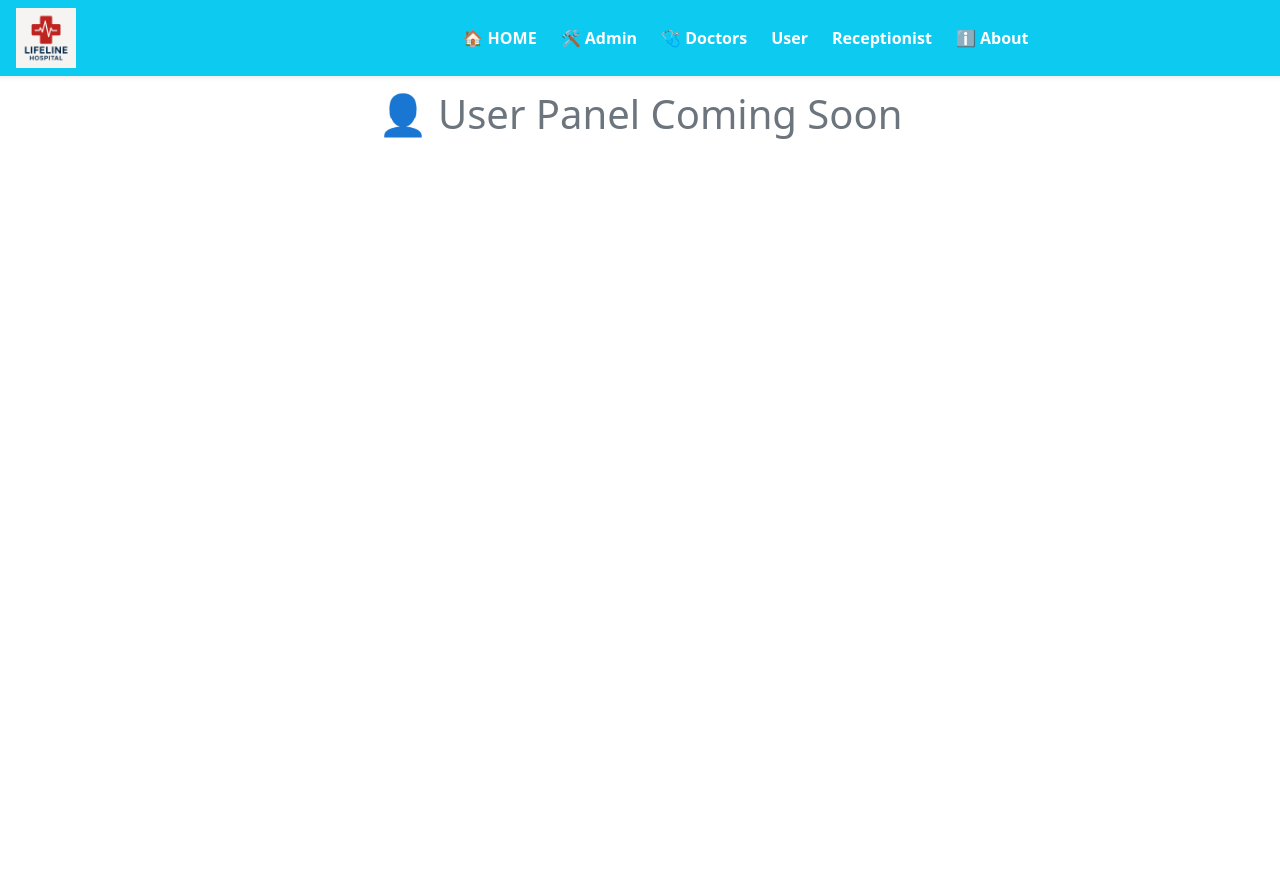
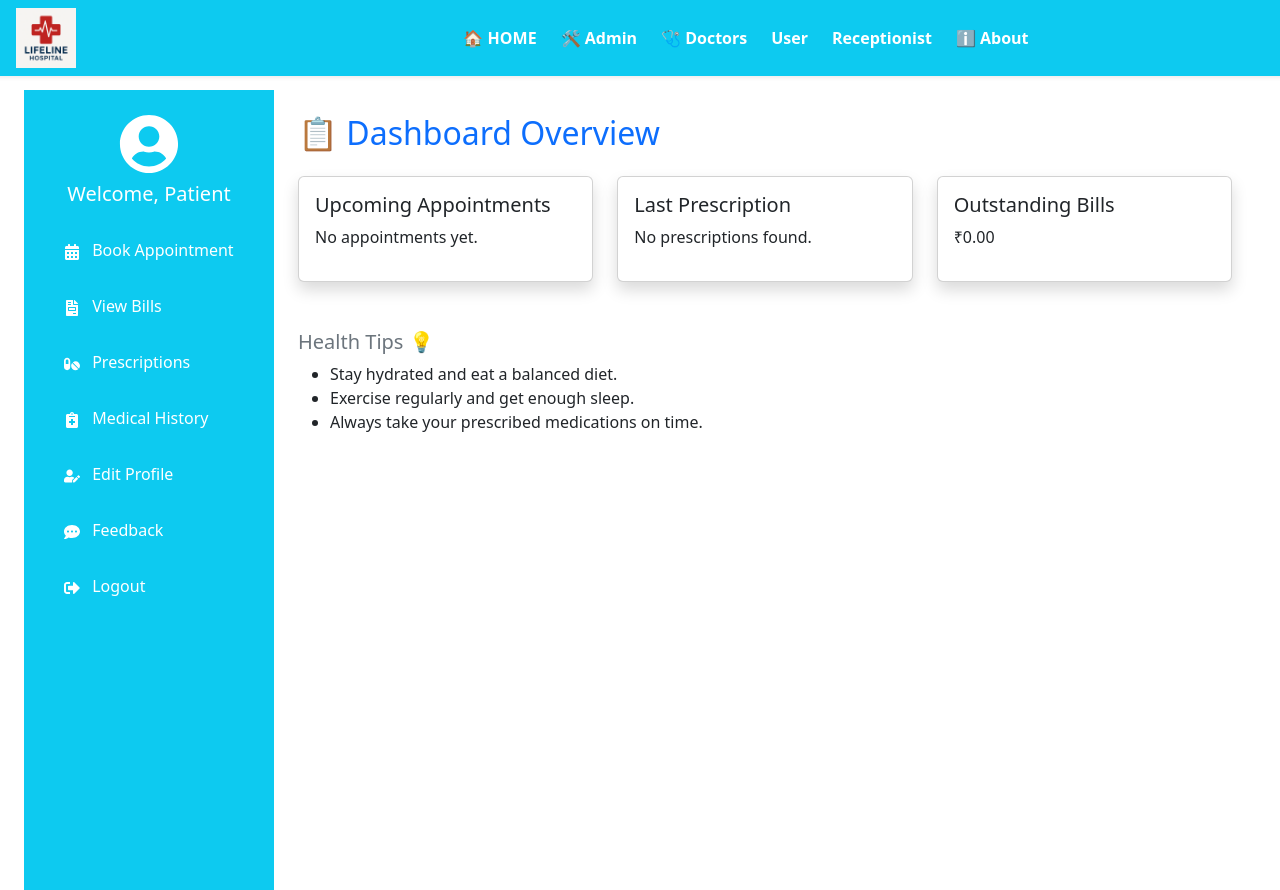
Before and after one commit to pratik-baramade/HMSFront, a React (Vite) app in the folder hmsfront/: page /user in a window 1280 px wide. Before the commit the page ends 800 px from the top, so only its background shows below. Built offline with nearby package versions, Linux system fonts and the light colour scheme.

Commit message:
Add patientDashboard functionality

```diff
--- a/hmsfront/package.json
+++ b/hmsfront/package.json
@@ -12,8 +12,10 @@
   "dependencies": {
     "axios": "^1.8.4",
     "bootstrap": "^5.3.3",
+    "lucide-react": "^0.488.0",
     "react": "^19.0.0",
     "react-dom": "^19.0.0",
+    "react-icons": "^5.5.0",
     "react-router-dom": "^7.4.1",
     "sweetalert2": "^11.17.2"
   },
--- a/hmsfront/src/App.jsx
+++ b/hmsfront/src/App.jsx
@@ -9,7 +9,9 @@ import VideoPlayer from './Components/VideoPlayer';
 import { BrowserRouter, Routes, Route, NavLink } from "react-router-dom";
 import AddPatient from './Components/AddPatient';
 import ViewPatients from './Components/ViewPatients';
-import AdminPanel from './Components/AdminPanel';
+import AdminPanel from './Pages/AdminPanel';
+import PatientDashboard from './Pages/PatientDashboard';
+import BookAppointment from './Components/BookAppointment';
 
 function App() {
   const [count, setCount] = useState(0);
@@ -54,9 +56,10 @@ function App() {
           <Routes>
             <Route path='/' element={<VideoPlayer />} />
             <Route path='/admin' element={<AdminPanel />} />
-            <Route path='/viewDoctors' element={<h1>Doctor Module</h1>
-            } />
-            <Route path='/user' element={<h1 className="text-center text-secondary">👤 User Panel Coming Soon</h1>} />
+            <Route path='/viewDoctors' element={<h1>Doctor Module</h1>} />
+            <Route path='/user' element={<PatientDashboard/>} />
+           <Route path="/user/book-appointment" element={<BookAppointment/>} />
+
             <Route path="/Recepationist" element={<h1 className="text-center text-secondary">👤 Recepatinoist Panel Coming Soon</h1>}/>
             <Route path='/About' element={<h1 className="text-center text-secondary">📘 About Us</h1>} />
             <Route />
--- /dev/null
+++ b/hmsfront/src/Components/BookAppointment.jsx
@@ -0,0 +1,133 @@
+import React, { useState, useEffect } from "react";
+import axios from "axios";
+import Swal from "sweetalert2";
+import { useNavigate } from "react-router-dom";
+
+import DoctorsService from "../DoctorsService";
+import PatientsService from "../PatientsService";
+
+const BookAppointment = () => {
+  const [doctors, setDoctors] = useState([]);
+  const [patients, setPatients] = useState([]);
+  const [formData, setFormData] = useState({
+    patient_id: "",
+    doctor_id: "",
+    Appointment_date: "",
+    time: "",
+    Status: "Pending",
+  });
+  const navigate = useNavigate();
+
+  useEffect(() => {
+    DoctorsService.getDoctors().then((res) => setDoctors(res.data));
+    PatientsService.getPatients().then((res) => setPatients(res.data));
+  }, []);
+
+  const handleChange = (e) => {
+    const { name, value } = e.target;
+    setFormData((prev) => ({ ...prev, [name]: value }));
+  };
+
+  const handleSubmit = (e) => {
+    e.preventDefault();
+
+    axios.post("/api/appointments", formData)
+      .then(() => {
+        Swal.fire("Success", "Appointment booked successfully!", "success");
+        setFormData({
+          patient_id: "",
+          doctor_id: "",
+          Appointment_date: "",
+          time: "",
+
+        });
+      })
+      .catch(() => Swal.fire("Error", "Could not book appointment", "error"));
+  };
+
+  return (
+    <div className="container mt-5">
+      <div className="card shadow p-4">
+        <h3 className="text-primary text-center mb-4">🗓️ Book Appointment</h3>
+        <form onSubmit={handleSubmit}>
+          <div className="row g-3">
+            <div className="col-md-6">
+              <label className="form-label">Patient</label>
+              <select
+                className="form-select"
+                name="patient_id"
+                value={formData.patient_id}
+                onChange={handleChange}
+                required
+              >
+                <option value="">Select Patient</option>
+                {patients.map((pat) => (
+                  <option key={pat.patient_id} value={pat.patient_id}>
+                    {pat.name}
+                  </option>
+                ))}
+              </select>
+            </div>
+
+            <div className="col-md-6">
+              <label className="form-label">Doctor</label>
+              <select
+                className="form-select"
+                name="doctor_id"
+                value={formData.doctor_id}
+                onChange={handleChange}
+                required
+              >
+                <option value="">Select Doctor</option>
+                {doctors.map((doc) => (
+                  <option key={doc.doctor_id} value={doc.doctor_id}>
+                     {doc.name} - {doc.specialization}
+                  </option>
+                ))}
+              </select>
+            </div>
+
+            <div className="col-md-6">
+              <label className="form-label">Appointment Date</label>
+              <input
+                type="date"
+                className="form-control"
+                name="Appointment_date"
+                value={formData.Appointment_date}
+                onChange={handleChange}
+                required
+              />
+            </div>
+
+            <div className="col-md-6">
+              <label className="form-label">Time</label>
+              <input
+                type="time"
+                className="form-control"
+                name="time"
+                value={formData.time}
+                onChange={handleChange}
+                required
+              />
+            </div>
+
+
+            <div className="col-12 text-center">
+              <button type="submit" className="btn btn-success px-4 mt-2">
+                Book Now
+              </button>
+            </div>
+
+
+            <div className="col-12 text-center">
+            <button type="button" className="btn btn-danger px-4 mt-2 me-2  text-black" onClick={() => navigate("/user")}>Back</button>
+
+            </div>
+          </div>
+        </form>
+      </div>
+    </div>
+  );
+};
+
+export default BookAppointment;
--- /dev/null
+++ b/hmsfront/src/Pages/PatientDashboard.jsx
@@ -0,0 +1,93 @@
+import React from "react";
+import { NavLink } from "react-router-dom";
+import { FaCalendarAlt, FaFileInvoice, FaUserEdit, FaNotesMedical, FaPills, FaSignOutAlt, FaUserCircle, FaCommentDots } from "react-icons/fa";
+
+const PatientDashboard = () => {
+  return (
+    <div className="d-flex min-vh-100">
+      {/* Sidebar */}
+      <div className="bg-info text-white p-4" style={{ width: "250px" }}>
+        <div className="text-center mb-4">
+          <FaUserCircle size={60} />
+          <h5 className="mt-2">Welcome, Patient</h5>
+        </div>
+        <ul className="nav flex-column gap-3">
+          <li className="nav-item">
+            <NavLink to="/user/book-appointment" className="nav-link text-white">
+              <FaCalendarAlt className="me-2" /> Book Appointment
+            </NavLink>
+          </li>
+          <li className="nav-item">
+            <NavLink to="/user/bills" className="nav-link text-white">
+              <FaFileInvoice className="me-2" /> View Bills
+            </NavLink>
+          </li>
+          <li className="nav-item">
+            <NavLink to="/user/prescriptions" className="nav-link text-white">
+              <FaPills className="me-2" /> Prescriptions
+            </NavLink>
+          </li>
+          <li className="nav-item">
+            <NavLink to="/user/history" className="nav-link text-white">
+              <FaNotesMedical className="me-2" /> Medical History
+            </NavLink>
+          </li>
+          <li className="nav-item">
+            <NavLink to="/user/profile" className="nav-link text-white">
+              <FaUserEdit className="me-2" /> Edit Profile
+            </NavLink>
+          </li>
+          <li className="nav-item">
+            <NavLink to="/user/feedback" className="nav-link text-white">
+              <FaCommentDots className="me-2" /> Feedback
+            </NavLink>
+          </li>
+          <li className="nav-item">
+            <NavLink to="/logout" className="nav-link text-white">
+              <FaSignOutAlt className="me-2" /> Logout
+            </NavLink>
+          </li>
+        </ul>
+      </div>
+
+      {/* Main Content */}
+      <div className="flex-grow-1 p-4">
+        <h2 className="text-primary mb-4">📋 Dashboard Overview</h2>
+
+        <div className="row g-4">
+          <div className="col-md-4">
+            <div className="card shadow rounded p-3">
+              <h5>Upcoming Appointments</h5>
+              <p>No appointments yet.</p>
+            </div>
+          </div>
+
+          <div className="col-md-4">
+            <div className="card shadow rounded p-3">
+              <h5>Last Prescription</h5>
+              <p>No prescriptions found.</p>
+            </div>
+          </div>
+
+          <div className="col-md-4">
+            <div className="card shadow rounded p-3">
+              <h5>Outstanding Bills</h5>
+              <p>₹0.00</p>
+            </div>
+          </div>
+        </div>
+
+        <div className="mt-5">
+          <h5 className="text-secondary">Health Tips 💡</h5>
+          <ul>
+            <li>Stay hydrated and eat a balanced diet.</li>
+            <li>Exercise regularly and get enough sleep.</li>
+            <li>Always take your prescribed medications on time.</li>
+          </ul>
+        </div>
+      </div>
+    </div>
+  );
+};
+
+export default PatientDashboard;
```
Also changed, not shown: hmsfront/src/Pages/AdminPanel.jsx (renamed from hmsfront/src/Components/AdminPanel.jsx, +4 -4 lines), 1 other file (tests, documents, lock files or other folders).
